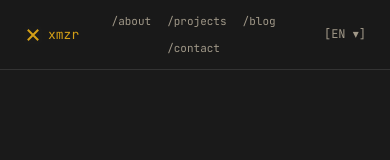
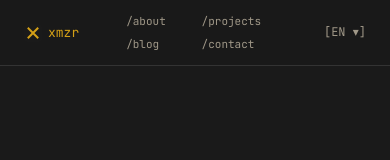
Before and after one commit to xamzar/portfolio, a React (Vite) app: page / in a window 390 px wide. Shown: the top 160 px of the page. Built offline with nearby package versions, Linux system fonts and the light colour scheme.

Commit message:
fix: force 2x2 grid for nav-links on mobile (always even split)

```diff
--- a/src/layout.css
+++ b/src/layout.css
@@ -67,10 +67,9 @@ nav .container {
 
 @media (max-width: 600px) {
   .nav-links {
-    flex-wrap: wrap;
-    justify-content: center;
-    max-width: 180px;
-    gap: 0.5rem 1rem;
+    display: grid;
+    grid-template-columns: 1fr 1fr;
+    gap: 0.25rem 1rem;
     font-size: 11px;
   }
   .lang-selector { margin-left: 0.75rem; font-size: 11px; }
```
